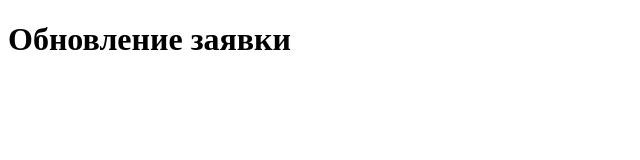
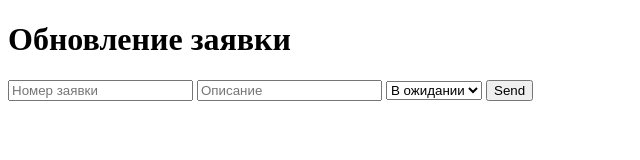
Before and after one commit to LexiusTW/2.1-DemoExam, a plain HTML site: page UpdateOrders.html in a window 1280 px wide. Shown: the whole page, without its empty margins (0-640 px from the left). Drawn offline with Linux system fonts and the light colour scheme.

Commit message:
Реализовано обновление заявки

```diff
--- a/UpdateOrders.html
+++ b/UpdateOrders.html
@@ -5,5 +5,14 @@
 </head>
 <body>
     <h1>Обновление заявки</h1>
+    <form action="http://127.0.0.1:8000/" method="post"></form>
+        <input required name="id" placeholder="Номер заявки">
+        <input required name="description" placeholder="Описание">
+        <select name="status" >
+            <option value="в ожидании">В ожидании</option>
+            <option value="в работе">В работе</option>
+            <option value="выполнена">Выполнена</option>
+        </select>
+        <input type="submit" value="Send" />
 </body>
 </html>
```
